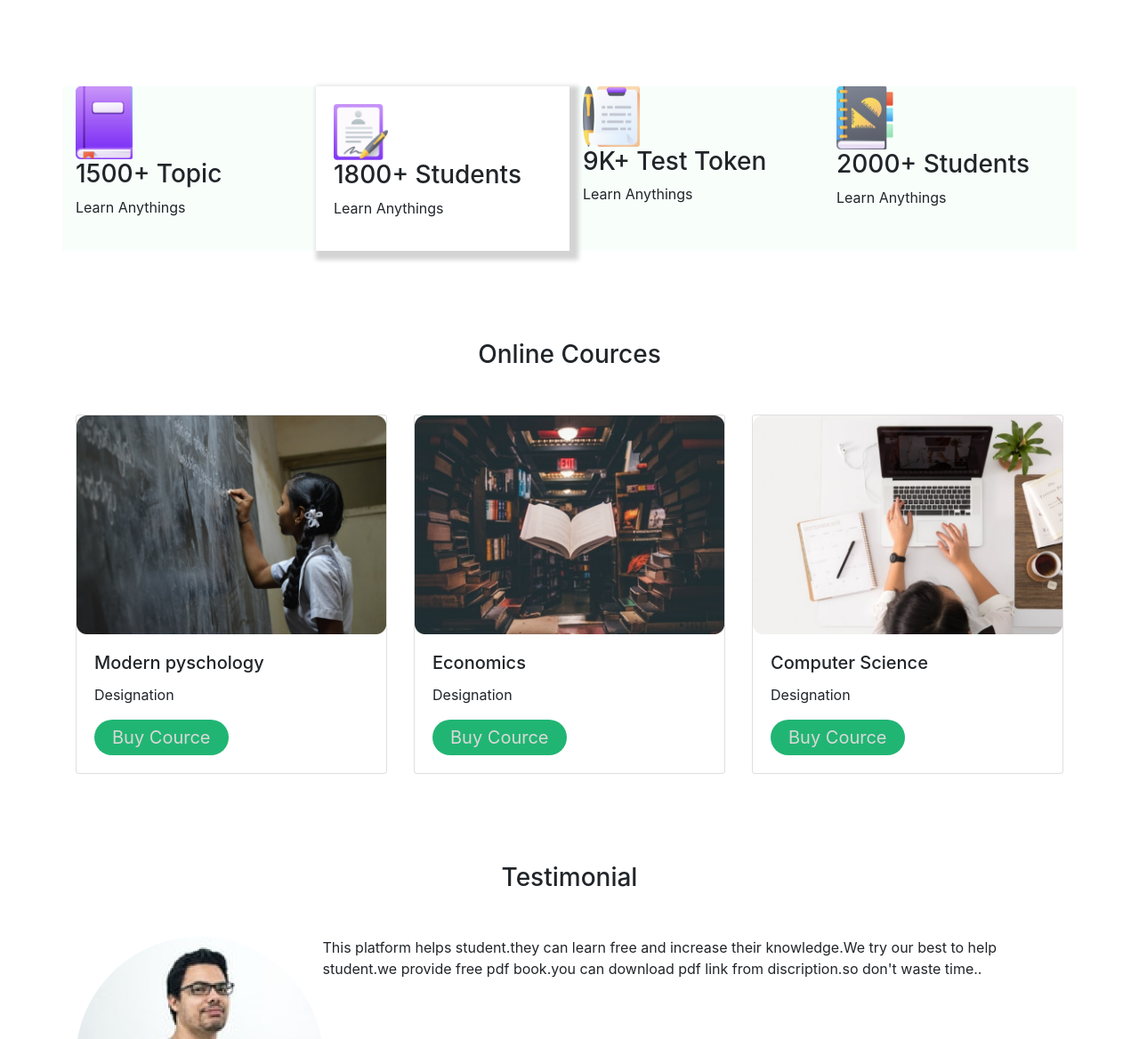
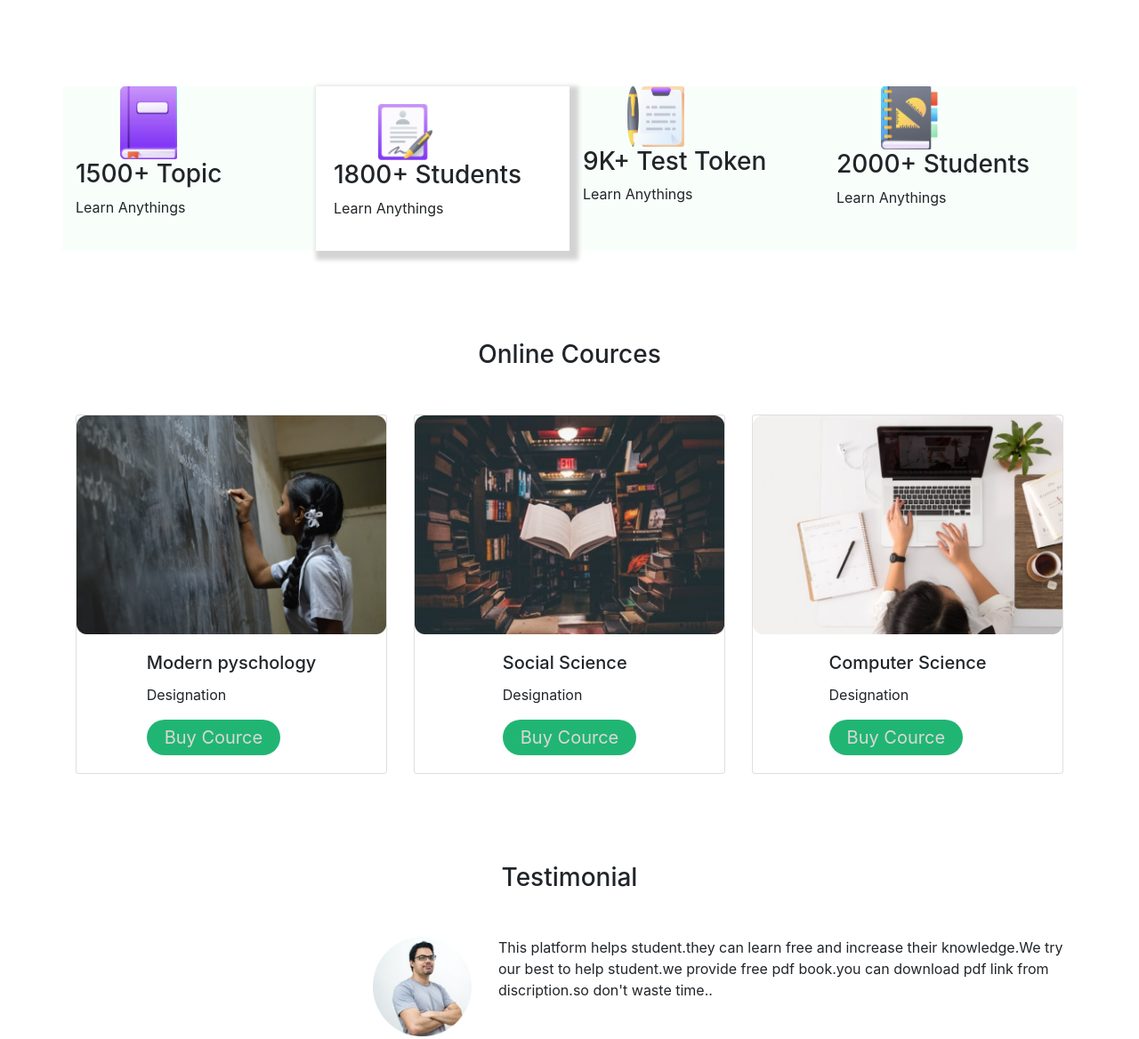
Before and after one commit to aniksahaaorno/e-school-resources-master, a plain HTML site: page index.html in a window 1280 px wide. Shown: the part 505-1673 px from the top of the page at 89% size. Drawn offline with nearby package versions, Linux system fonts and the light colour scheme.

Commit message:
improvement

```diff
--- a/index.html
+++ b/index.html
@@ -68,29 +68,29 @@
 
   </header>
 
-   <section class="students" id="Blog">
 
-       <div class="container blog">
+
+       <div class="container blog" id="Blog">
 
            <div class="row">
 
               <div class="col-md-3">
-                  <img class="img-fluid w-25" src="images/ICON/book.png" alt="">
+                  <img class="img-fluid w-25 imgcenter" src="images/ICON/book.png" alt="">
                   <h3>1500+ Topic</h3>
                   <p>Learn Anythings</p>
               </div>
               <div class="col-md-3 boxshadow">
-                <img class="img-fluid w-25" src="images/ICON/Student.png" alt="">
+                <img class="img-fluid w-25 imgcenter" src="images/ICON/Student.png" alt="">
                 <h3>1800+ Students</h3>
                 <p>Learn Anythings</p>
               </div>
               <div class="col-md-3">
-                <img class="img-fluid w-25" src="images/ICON/Test.png" alt="">
+                <img class="img-fluid w-25 imgcenter" src="images/ICON/Test.png" alt="">
                 <h3>9K+ Test Token</h3>
                 <p>Learn Anythings</p>
               </div>
               <div class="col-md-3">
-                <img class="img-fluid w-25" src="images/ICON/Students.png" alt="">
+                <img class="img-fluid w-25 imgcenter" src="images/ICON/Students.png" alt="">
                 <h3>2000+ Students</h3>
                 <p>Learn Anythings</p>
               </div>
@@ -102,7 +102,6 @@
        </div>
 
 
-   </section>
 
           <section class="course">
 
@@ -113,7 +112,7 @@
                   <div class="card-deck">
                     <div class="card">
                       <img class="card-img-top" src="images/Photos/Morder pyschology.png" alt="Card image cap">
-                      <div class="card-body">
+                      <div class="card-body articlecenter">
                         <h5 class="card-title">Modern pyschology</h5>
                         <p class="card-text">Designation</p>
                         <button class="get-started-btn paddingreduse">Buy Cource</button>
@@ -121,15 +120,15 @@
                     </div>
                     <div class="card">
                       <img class="card-img-top" src="images/Photos/Morder psyc.png" alt="Card image cap">
-                      <div class="card-body">
-                        <h5 class="card-title">Economics</h5>
+                      <div class="card-body articlecenter">
+                        <h5 class="card-title">Social Science</h5>
                         <p class="card-text">Designation</p>
                         <button class="get-started-btn paddingreduse">Buy Cource</button>
                       </div>
                     </div>
                     <div class="card">
                       <img class="card-img-top" src="images/Photos/Morder pychons.png" alt="Card image cap">
-                      <div class="card-body">
+                      <div class="card-body articlecenter">
                         <h5 class="card-title">Computer Science</h5>
                         <p class="card-text">Designation</p>
                         <button class="get-started-btn paddingreduse">Buy Cource</button>
@@ -148,9 +147,11 @@
               <h3 class="heading-testimonial">Testimonial</h3>
 
                  <div class="row">
-                     <div class="col-md-12 d-flex flex-row">
+                     <div class="col-md-5 d-flex flex justify-content-end">
                     <img class="img-fluid w-25" src="images/Photos/Man.png" alt="">
-                    <p>This platform helps student.they can learn free and increase their knowledge.We try our best to help student.we provide free pdf book.you can download pdf link from discription.so don't waste time..</p>
+                     </div>
+                     <div class="col-md-7">
+                      <p>This platform helps student.they can learn free and increase their knowledge.We try our best to help student.we provide free pdf book.you can download pdf link from discription.so don't waste time..</p>
                      </div>
 
                  </div>
--- a/style.css
+++ b/style.css
@@ -50,11 +50,17 @@
     margin-top: 100px;
     background-color: #F8FFFB;
 }
+
 .boxshadow{
 
     box-shadow: 5px 5px 5px 5px lightgray;
     padding: 20px;
     background-color: #FFFFFF;
+}
+.imgcenter{
+
+    display: block;
+    margin-left: 50px;
 }
 .Cources{
 
@@ -64,6 +70,10 @@
 
     margin-bottom: 50px;
     text-align: center;
+}
+.articlecenter{
+
+    margin: 0 auto;
 }
 .paddingreduse{
 
```
